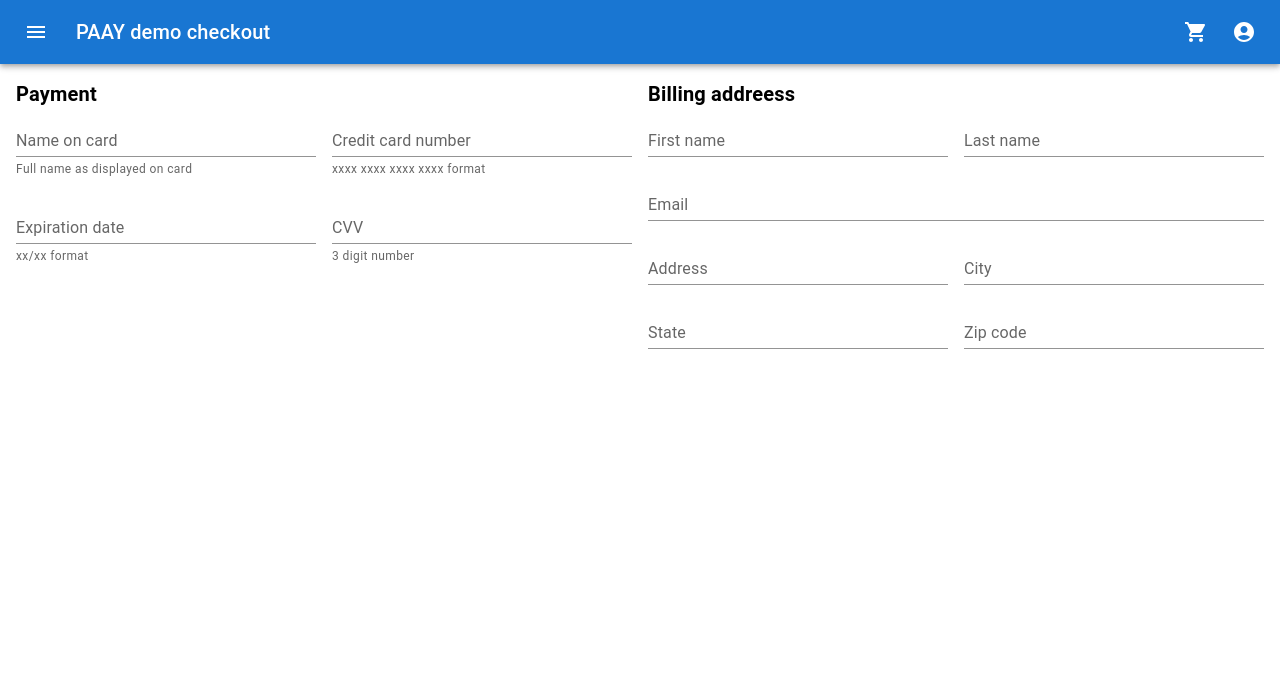
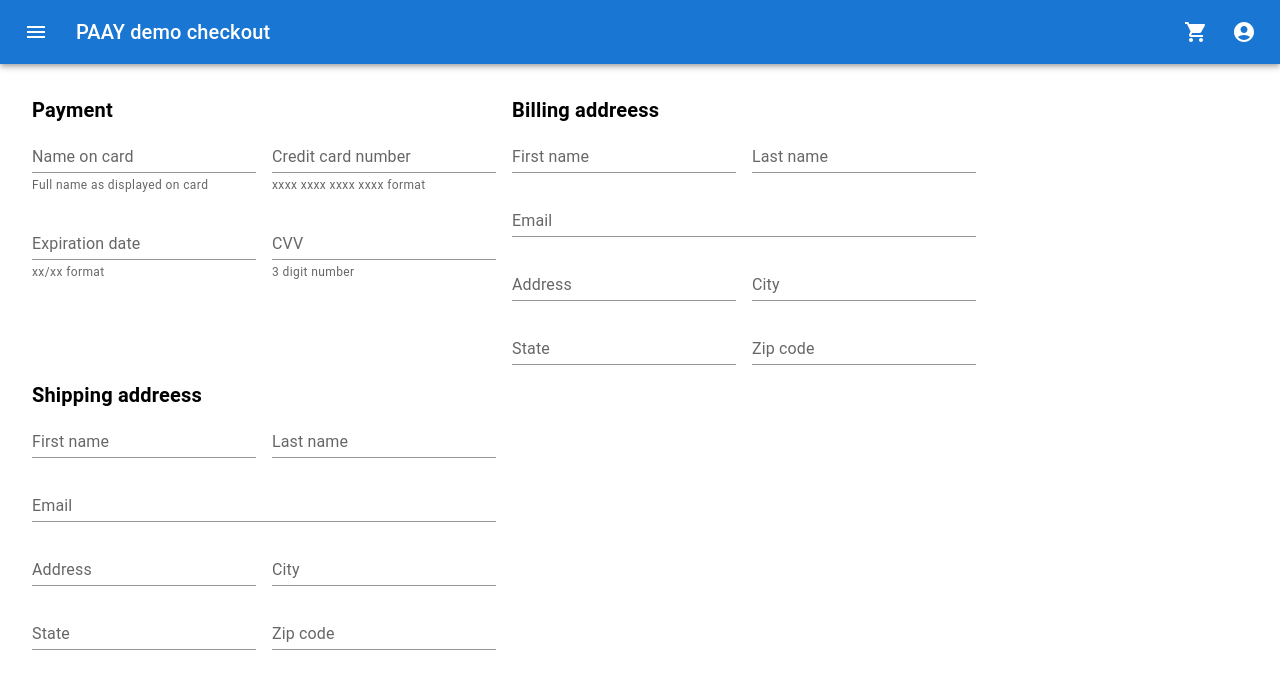
Before and after one commit to EphraimB/react-paay-demo-checkout, a React (Create React App) app in the folder client/: page /checkout in a window 1280 px wide. Shown: the top 680 px of the page. Built offline with nearby package versions, Linux system fonts and the light colour scheme; no server answers.

Commit message:
Changes to the layout.

```diff
--- a/client/src/pages/CheckoutPage/CheckoutPage.js
+++ b/client/src/pages/CheckoutPage/CheckoutPage.js
@@ -18,8 +18,9 @@ export default function CheckoutPage() {
     };
 
     return (
-        <Box sx={{ flexGrow: 1, m: 2 }}>
-            <Grid container direction="row" spacing={2}>
+        <Grid container xs={12} md={9} direction="row" spacing={2} sx={{
+            m: 2,
+        }}>
             <Grid item xs={12} md={6}>
                 <FormControl component="fieldset" variant="standard">
                     <FormLabel component="legend" sx={titleStyle}>Payment</FormLabel>
@@ -67,7 +68,34 @@ export default function CheckoutPage() {
                     </Grid>
                 </FormControl>
             </Grid>
+            <Grid item xs={12} md={6}>
+                <FormControl component="fieldset" variant="standard">
+                    <FormLabel component="legend" sx={titleStyle}>Shipping addreess</FormLabel>
+                    <Grid container direction="row" spacing={2}>
+                        <Grid item xs={12} md={6}>
+                            <TextField id="firstname" label="First name" variant="standard" fullWidth />
                         </Grid>
-        </Box >
+                        <Grid item xs={12} md={6}>
+                            <TextField id="lastname" label="Last name" variant="standard" fullWidth />
+                        </Grid>
+                        <Grid item xs={12} md={12}>
+                            <TextField id="email" label="Email" variant="standard" fullWidth />
+                        </Grid>
+                        <Grid item xs={12} md={6}>
+                            <TextField id="address" label="Address" variant="standard" fullWidth />
+                        </Grid>
+                        <Grid item xs={12} md={6}>
+                            <TextField id="city" label="City" variant="standard" fullWidth />
+                        </Grid>
+                        <Grid item xs={12} md={6}>
+                            <TextField id="state" label="State" variant="standard" fullWidth />
+                        </Grid>
+                        <Grid item xs={12} md={6}>
+                            <TextField id="zip" label="Zip code" variant="standard" fullWidth />
+                        </Grid>
+                    </Grid>
+                </FormControl>
+            </Grid>
+        </Grid>
     );
 }
```
Lines whose indentation alone changed are shown as unchanged.
